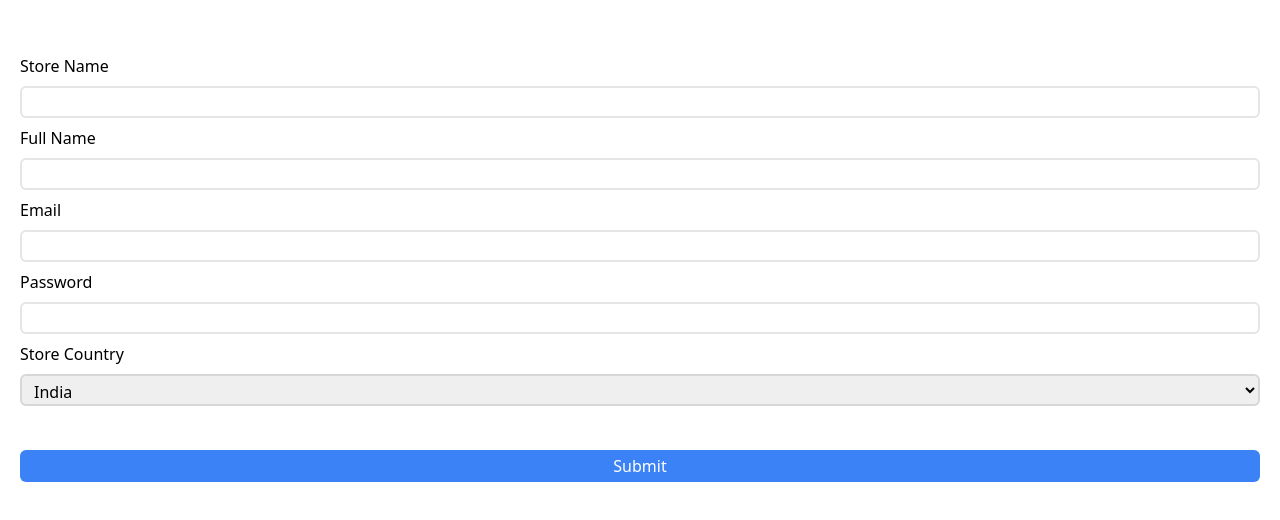
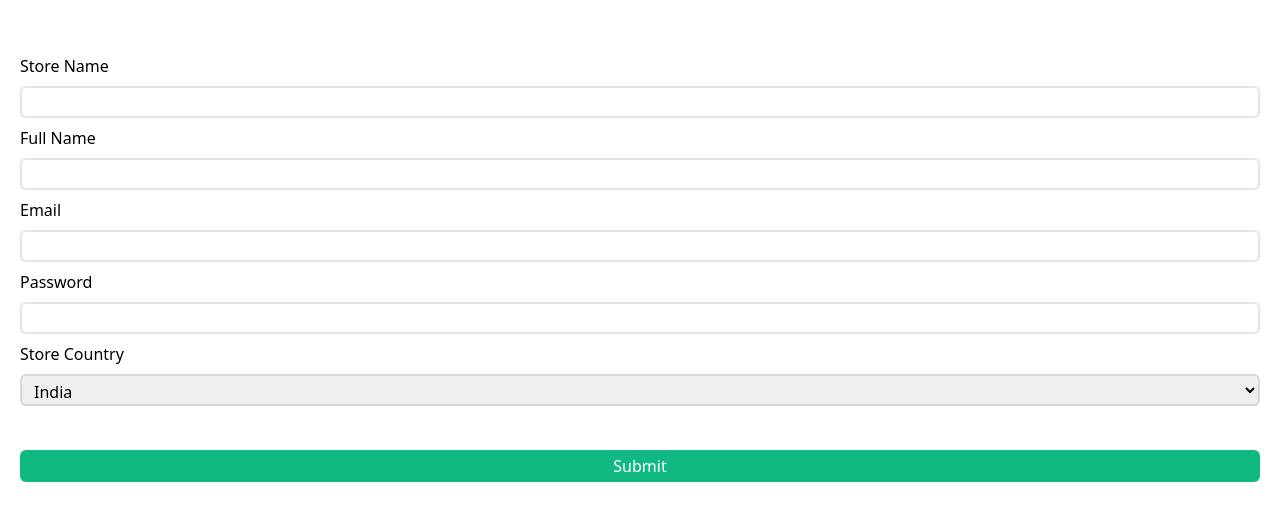
Before and after one commit to nrjdalal/experimental-store-creator, a Next.js app: page / in a window 1280 px wide. Shown: the part 134-654 px from the top of the page. Built offline with nearby package versions, Linux system fonts and the light colour scheme.

Commit message:
Fri Mar 11 22:40:26 IST 2022

```diff
--- a/pages/index.tsx
+++ b/pages/index.tsx
@@ -32,7 +32,7 @@ const Home: NextPage = () => {
         <option value="USA">USA</option>
       </select>
 
-      <button className="mt-10 h-8 w-full rounded-md bg-blue-500 text-white">Submit</button>
+      <button className="mt-10 h-8 w-full rounded-md bg-emerald-500 text-white">Submit</button>
     </div>
   )
 }
```
